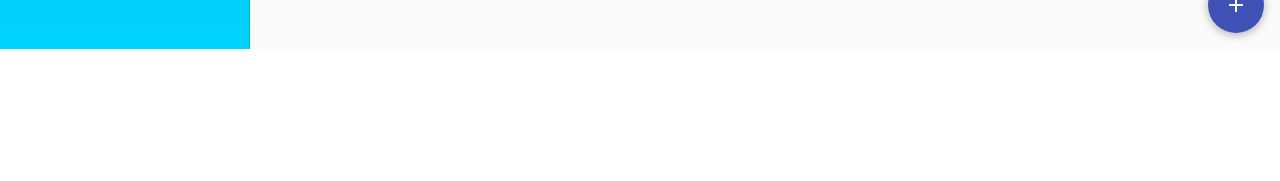
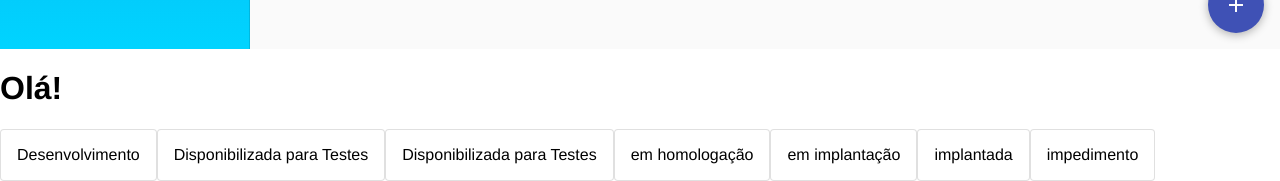
Before and after one commit to jonathan-beskow/front-end-ncv, an Angular app: page /aplicacoes in a window 1280 px wide. Shown: the part 751-932 px from the top of the page. Before the commit the page ends 800 px from the top, so only its background shows below. Built offline with nearby package versions, Linux system fonts and the light colour scheme; no server answers.

Commit message:
inclusão página inicial

```diff
--- a/angular.json
+++ b/angular.json
@@ -64,14 +64,14 @@
         "serve": {
           "builder": "@angular-devkit/build-angular:dev-server",
           "options": {
-            "port": 4200
+            "port": 4201
           },
           "configurations": {
             "production": {
-              "browserTarget": "front-end-ncv:build:production"
+              "buildTarget": "front-end-ncv:build:production"
             },
             "development": {
-              "browserTarget": "front-end-ncv:build:development"
+              "buildTarget": "front-end-ncv:build:development"
             }
           },
           "defaultConfiguration": "development"
--- a/src/app/components/app-component/app.component.css
+++ b/src/app/components/app-component/app.component.css
@@ -0,0 +1,3 @@
+.cards {
+  display: flex;
+}
--- a/src/app/components/app-component/app.component.html
+++ b/src/app/components/app-component/app.component.html
@@ -1,2 +1,26 @@
 <!-- app.component.html -->
 <router-outlet></router-outlet>
+<h1>Olá!</h1>
+<div class="cards">
+  <mat-card appearance="outlined">
+    <mat-card-content appearence="outlined">Desenvolvimento</mat-card-content>
+  </mat-card>
+  <mat-card appearance="outlined">
+    <mat-card-content appearence="outlined">Disponibilizada para Testes</mat-card-content>
+  </mat-card>
+  <mat-card appearance="outlined">
+    <mat-card-content appearence="outlined">Disponibilizada para Testes</mat-card-content>
+  </mat-card>
+  <mat-card appearance="outlined">
+    <mat-card-content appearence="outlined">em homologação</mat-card-content>
+  </mat-card>
+  <mat-card appearance="outlined">
+    <mat-card-content appearence="outlined">em implantação</mat-card-content>
+  </mat-card>
+  <mat-card appearance="outlined">
+    <mat-card-content appearence="outlined">implantada</mat-card-content>
+  </mat-card>
+  <mat-card appearance="outlined">
+    <mat-card-content appearence="outlined">impedimento</mat-card-content>
+  </mat-card>
+</div>
--- a/src/app/components/app-component/app.component.ts
+++ b/src/app/components/app-component/app.component.ts
@@ -1,9 +1,10 @@
 import { Component } from '@angular/core';
 import { RouterOutlet } from '@angular/router';
 import { FormsModule } from '@angular/forms';
+import { SHARED_IMPORTS } from '../../shared-imports';
 @Component({
   selector: 'app-root',
-  imports: [RouterOutlet, FormsModule],
+  imports: [RouterOutlet, FormsModule, SHARED_IMPORTS],
   templateUrl: './app.component.html',
   styleUrls: ['./app.component.css'],
 })
```
